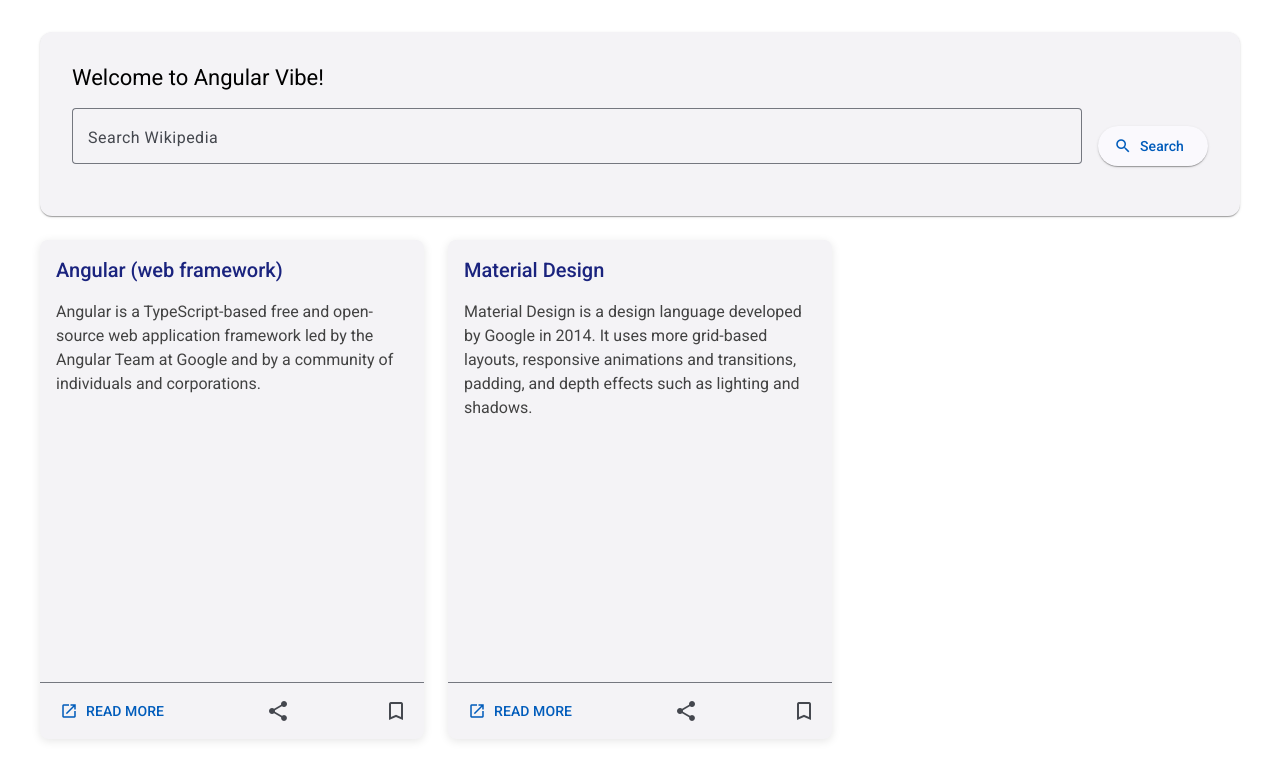
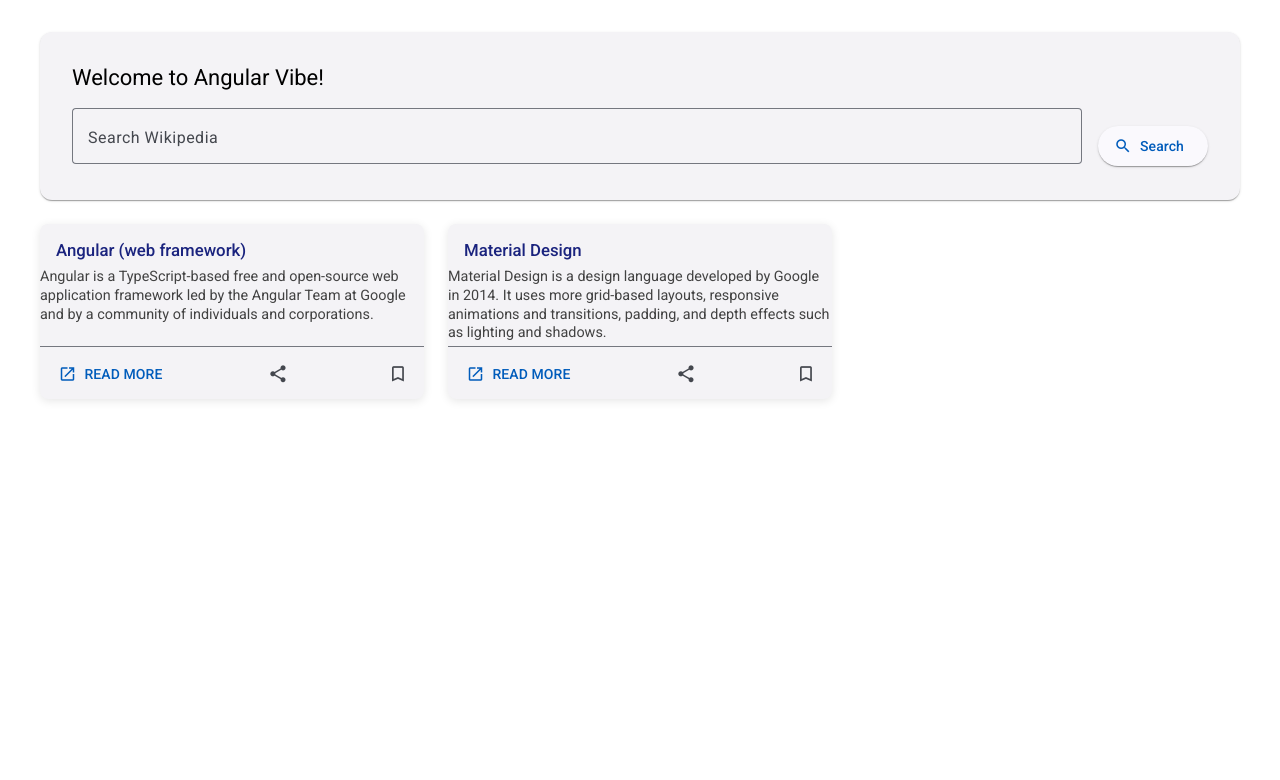
Before and after one commit to EnricoPicci/angular-vibe, an Angular app: page / in a window 1280 px wide. Shown: the top 780 px of the page. Built offline with nearby package versions, Linux system fonts and the light colour scheme.

Commit message:
cards with the right heigth

```diff
--- a/src/app/home/home.component.css
+++ b/src/app/home/home.component.css
@@ -41,19 +41,19 @@
 }
 
 /* Add this to the wiki-card component CSS to maintain proper aspect ratio */
-::ng-deep app-wiki-card {
+/* ::ng-deep app-wiki-card {
   display: block;
 }
 
 ::ng-deep app-wiki-card .wiki-card {
   height: 100%;
   display: flex;
-  flex-direction: column;
+  flex-direction: column; */
   /* Golden ratio for width:height proportion (approximately 1:1.618) */
-  aspect-ratio: 1/1.3;
+  /* aspect-ratio: 1/1.3;
 }
 
 ::ng-deep app-wiki-card mat-card-content {
   flex: 1;
   overflow: hidden;
-}
+} */
--- a/src/app/wiki-card/wiki-card.component.css
+++ b/src/app/wiki-card/wiki-card.component.css
@@ -3,9 +3,10 @@
   border-radius: 8px;
   box-shadow: 0 2px 10px rgba(0, 0, 0, 0.1);
   transition: transform 0.2s, box-shadow 0.2s;
-  height: 100%;
+  height: auto; /* Ensures height fits content */
   display: flex;
   flex-direction: column;
+  /* Removed min-height if previously present */
 }
 
 .wiki-card:hover {
@@ -14,39 +15,62 @@
 }
 
 mat-card-header {
-  padding-bottom: 0.5rem;
+  padding-bottom: 0.1rem; /* Minimized padding */
+  flex-shrink: 0; /* Prevent header from shrinking */
 }
 
 mat-card-title {
-  font-size: 1.25rem;
+  font-size: 1.05rem; /* Even smaller title */
   font-weight: 500;
   color: #1a237e;
+  margin-bottom: 0;
+  line-height: 1.2; /* Tighter line height for title */
 }
 
 mat-card-content {
-  flex: 1;
+  /* Removed flex: 0 0 auto; Let content size naturally */
   overflow: hidden;
+  padding: 0.2rem 0; /* Minimal padding */
+  min-height: 0; /* Ensure no minimum height interferes */
+  flex-shrink: 0; /* Prevent content from shrinking */
 }
 
 .wiki-description {
   color: #424242;
-  line-height: 1.5;
-  margin-top: 0.5rem;
-  /* For text truncation in case of overflow */
+  line-height: 1.3; /* Even tighter line height */
+  margin-top: 0.2rem;
+  /* For text truncation */
   display: -webkit-box;
-  -webkit-line-clamp: 5;
+  -webkit-line-clamp: 4;
   -webkit-box-orient: vertical;
-  line-clamp: 5;          /* Standard property for modern browsers */
+  line-clamp: 4;
   overflow: hidden;
+  font-size: 0.9rem; /* Smaller text */
+  margin-bottom: 0.2rem;
+  /* Calculate exact height for 4 lines of text */
+  height: calc(1.3em * 4); /* line-height × number of lines */
 }
 
 mat-card-actions {
-  padding: 0.5rem;
+  padding: 0.1rem 0.4rem; /* Minimal padding */
   display: flex;
   justify-content: space-between;
-  margin-top: auto;
+  margin-top: auto; /* Push actions to the bottom if needed, but allow card to shrink */
+  margin-bottom: 0; /* Remove bottom margin */
+  flex-shrink: 0; /* Prevent actions from shrinking */
 }
 
 mat-card-actions button {
-  margin-left: 0.5rem;
+  margin-left: 0.4rem;
+  transform: scale(0.85); /* Even smaller buttons */
 }
+
+/* Remove padding from the Angular Material card bottom */
+::ng-deep .mat-mdc-card-content:last-child {
+  padding-bottom: 0;
+}
+
+::ng-deep .mat-mdc-card-actions:last-child {
+  margin-bottom: 0;
+  padding-bottom: 0;
+}
```
